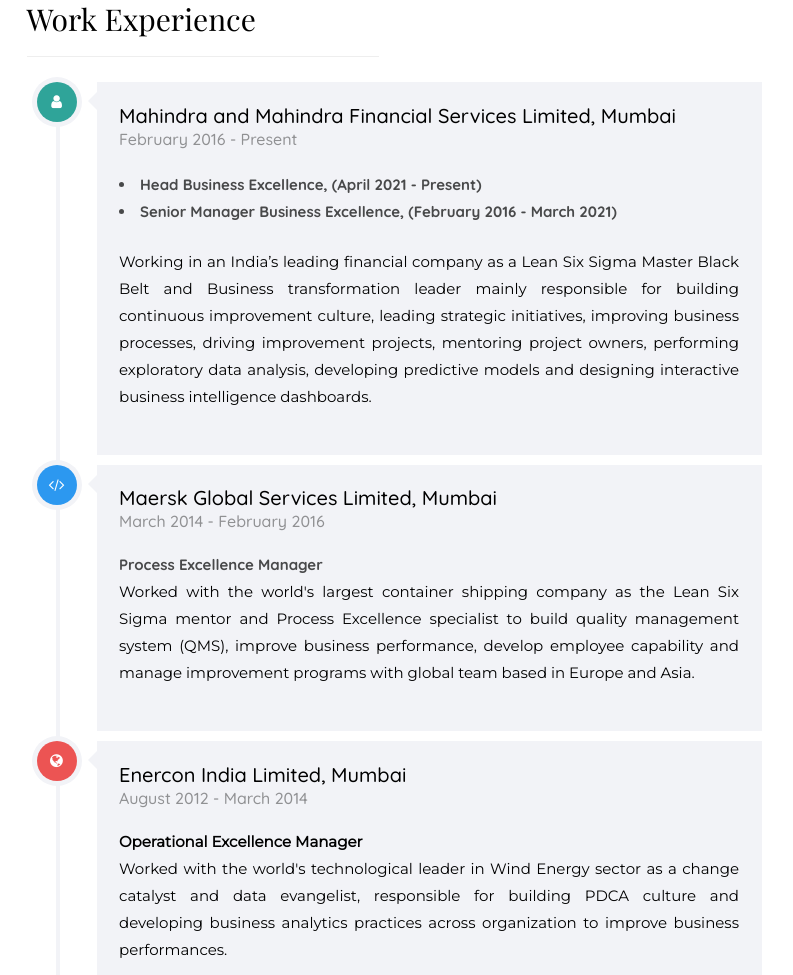
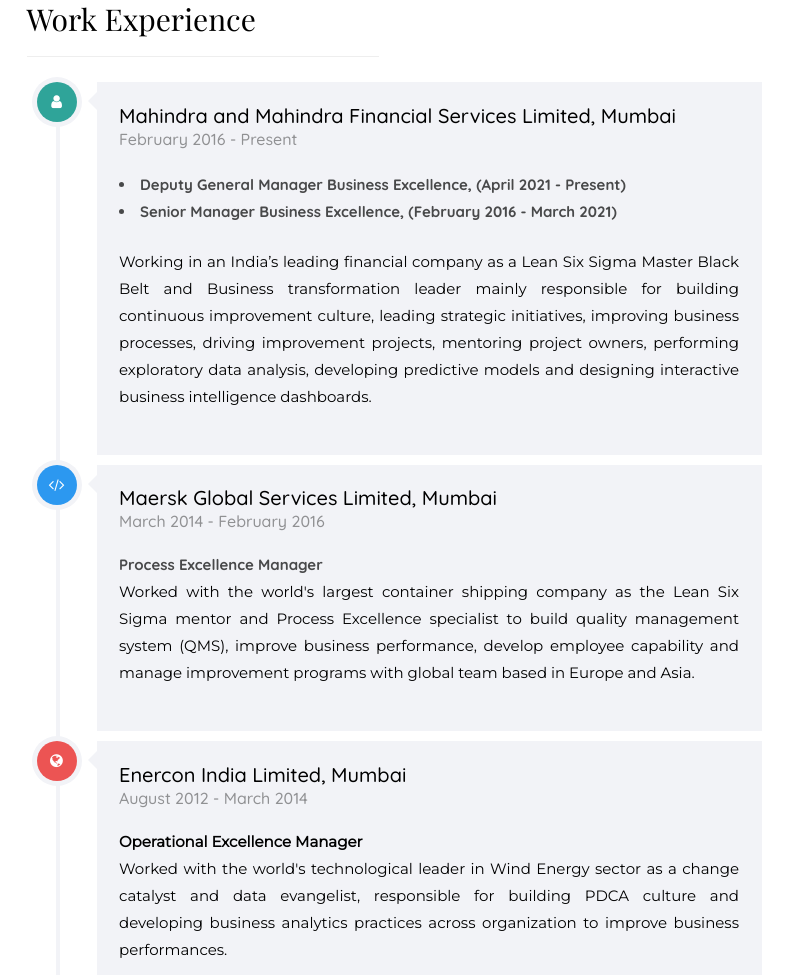
Before and after one commit to devgfbpl/devgfbpl.github.io, a plain HTML site: page index.html in a window 1280 px wide. Shown: the part 1677-2652 px from the top of the page, without its empty margins (396-1189 px from the left). Drawn offline with nearby package versions, Linux system fonts and the light colour scheme; a web font is replaced by a local one.

Commit message:
index.html

```diff
--- a/index.html
+++ b/index.html
@@ -440,7 +440,7 @@
                                        <h2><a href="#">Mahindra and Mahindra Financial Services Limited, Mumbai</a> <span>February 2016 - Present</span></h2>
                                        <p align="justify">
                                          <!--  <strong><a href="https://www.youtube.com/channel/UCNOHaiZpf-HhyazeYqTeXvA/featured?view_as=subscriber"> -->
-                                          <li><strong>Head Business Excellence,<span> (April 2021 - Present)</span></strong><br></li>
+                                          <li><strong>Deputy General Manager Business Excellence,<span> (April 2021 - Present)</span></strong><br></li>
                                            <li><strong>Senior Manager Business Excellence,<span> (February 2016 - March 2021)</span></strong><br></li></p>
                                        <p align="justify">
                                              Working in an India’s leading financial company as  a Lean Six Sigma Master Black Belt and Business transformation leader mainly responsible for building continuous improvement culture, leading strategic initiatives, improving business processes, driving improvement projects, mentoring project owners, performing exploratory data analysis, developing predictive models and designing interactive business intelligence dashboards.</p>
```
